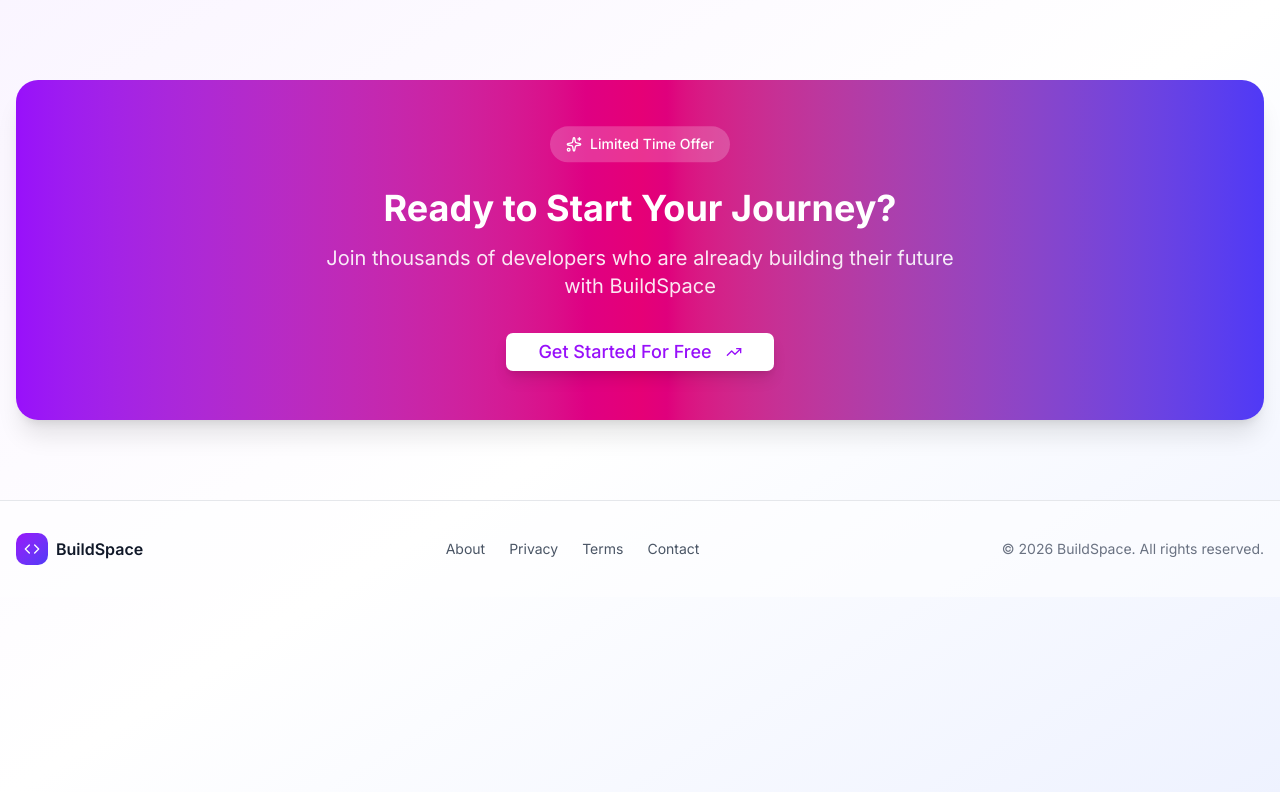
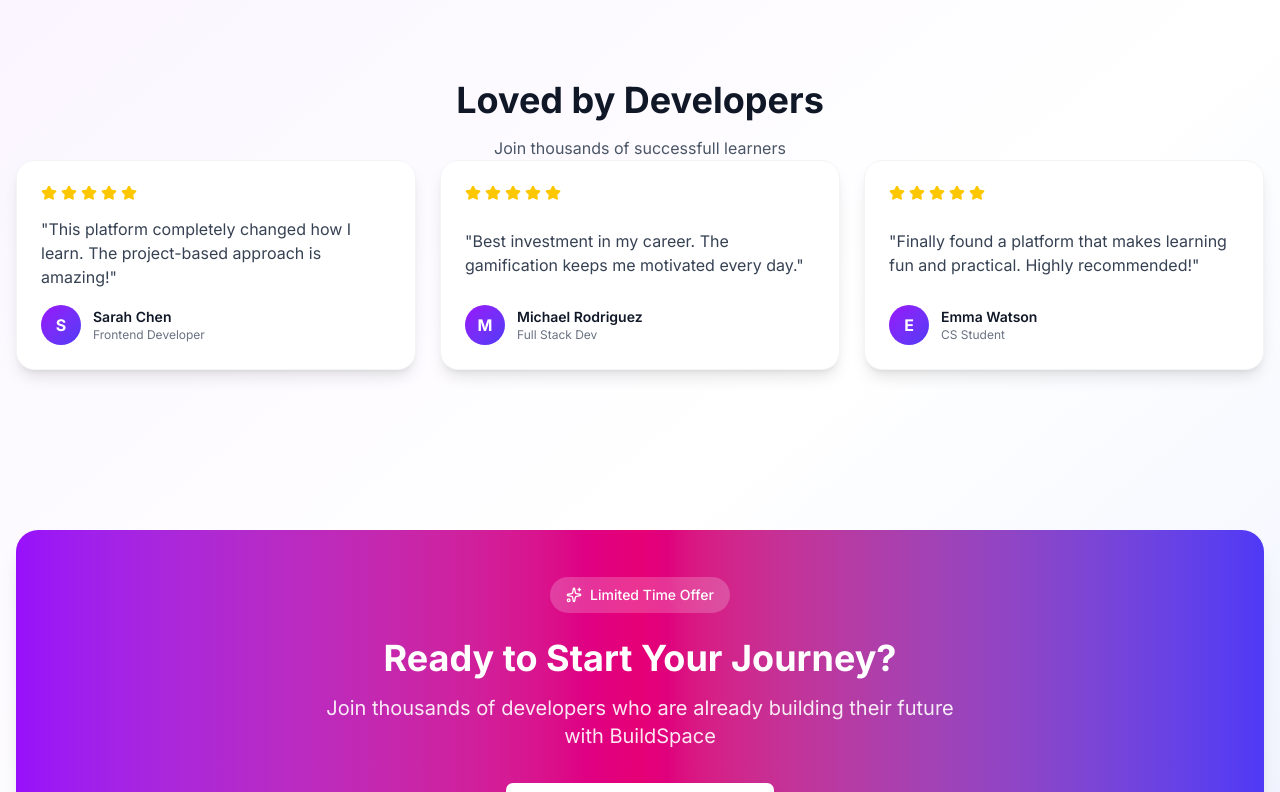
Before and after one commit to ARJ99/buildspace, a Next.js app: page / in a window 1280 px wide. Shown: the top 792 px of the page. Built offline with nearby package versions, Linux system fonts and the light colour scheme; no server answers.

Commit message:
Feat:Testimonial Section

```diff
--- a/app/page.tsx
+++ b/app/page.tsx
@@ -1,8 +1,8 @@
 "use client";
 
-import { Code, Sparkles, TrendingUp } from "lucide-react";
+import { Code, Sparkles, Star, TrendingUp } from "lucide-react";
 import { motion } from "framer-motion";
-import { footerLinks } from "./data";
+import { footerLinks, testimonials } from "./data";
 import { SignUpButton } from "@clerk/nextjs";
 import { Button } from "@/components/ui/button";
 
@@ -19,6 +19,58 @@ export default function LandingPage() {
       {/* How it works */}
 
       {/* Testimonials Sections */}
+      <section className="relative container mx-auto px-4 py-20 z-10">
+        <motion.div
+          initial={{ opacity: 0, y: 20 }}
+          whileInView={{ opacity: 1, y: 0 }}
+          transition={{ duration: 0.6 }}
+          viewport={{ once: true }}
+          className="text-center"
+        >
+          <h2 className="text-4xl font-bold text-gray-900">
+            Loved by Developers
+          </h2>
+          <p className="text-gray-600 mt-4">
+            Join thousands of successfull learners
+          </p>
+        </motion.div>
+        <div className="grid md:grid-cols-3 gap-6">
+          {testimonials.map((testimonial, index) => (
+            <motion.div
+              key={index}
+              initial={{ opacity: 0, scale: 0.9 }}
+              whileInView={{ opacity: 1, scale: 1 }}
+              transition={{ duration: 0.4, delay: index * 0.1 }}
+              viewport={{ once: true }}
+              whileHover={{ y: -5 }}
+              className="bg-white rounded-2xl p-6 border border-gray-100 shadow-lg flex flex-col justify-between"
+            >
+              <div className="flex gap-1 mb-4">
+                {[...Array(testimonial.rating)].map((_, i) => (
+                  <Star
+                    key={i}
+                    className="w-4 h-4 fill-yellow-400 text-yellow-400"
+                  />
+                ))}
+              </div>
+              <p className="text-gray-700 mb-4">"{testimonial.content}"</p>
+              <div className="flex items-center gap-3">
+                <div className="w-10 h-10 bg-linear-to-br from-purple-600 to-indigo-600 rounded-full flex items-center justify-center">
+                  <span className="text-white font-bold">
+                    {testimonial.name[0]}
+                  </span>
+                </div>
+                <div>
+                  <p className="text-gray-900 font-semibold text-sm">
+                    {testimonial.name}
+                  </p>
+                  <p className="text-gray-500 text-xs">{testimonial.role}</p>
+                </div>
+              </div>
+            </motion.div>
+          ))}
+        </div>
+      </section>
 
       {/* CTA Section*/}
       <section className="relative container mx-auto px-4 py-20 z-10">
@@ -98,4 +150,3 @@ export default function LandingPage() {
     </div>
   );
 }
-//2:39:00
```
